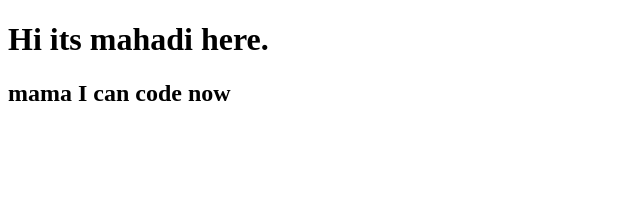
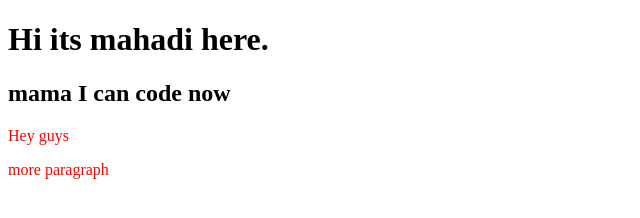
Before and after one commit to sparkmahadi/my-first-repo, a plain HTML site: page index.html in a window 1280 px wide. Shown: the whole page, without its empty margins (0-640 px from the left). Drawn offline with Linux system fonts and the light colour scheme.

Commit message:
added css and paragraphs

```diff
--- a/index.html
+++ b/index.html
@@ -11,6 +11,8 @@
 <h2>mama I can code now
 </h2>
 <body>
-
+    <p>Hey guys</p>
+    <p>more paragraph</p>
+    <link rel="stylesheet" href="style.css">
 </body>
 </html>
--- /dev/null
+++ b/style.css
@@ -0,0 +1,4 @@
+p{
+    color:red;
+
+}
```
